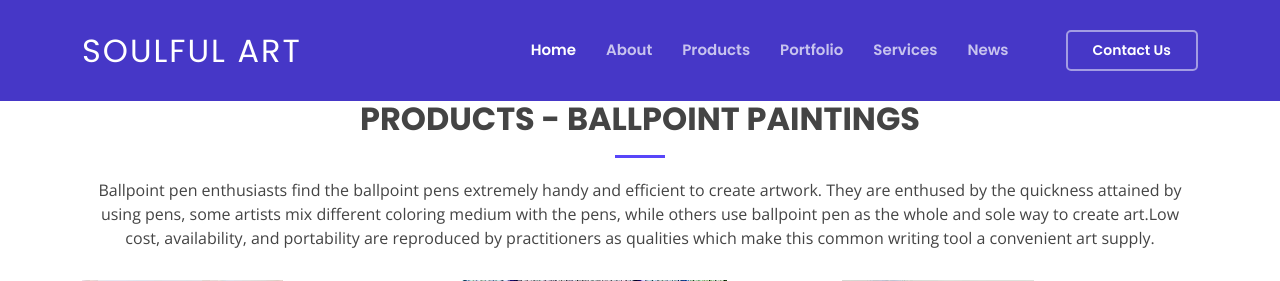
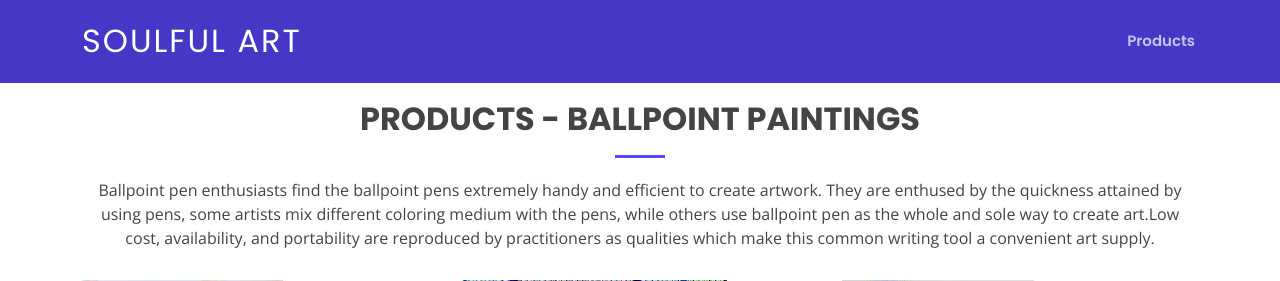
Before and after one commit to Lakshmipriya1411/Soulfulart, a PHP site: page /soulfulart/assets/products/ballpen.php in a window 1280 px wide. Shown: the top 281 px of the page. Run offline with PHP 8.4, Linux system fonts and the light colour scheme; some libraries are stand-ins or nearby versions.

Commit message:
update header change

```diff
--- a/assets/products/products-header.php
+++ b/assets/products/products-header.php
@@ -77,13 +77,13 @@
 
       <nav id="navbar" class="navbar">
         <ul>
-          <li><a id="home" class="nav-link  " href="../../index.php"  ><span class="nav-link-sp active">Home</span></a></li>
-          <li><a id="about" class="nav-link " href="../../about.php" ><span class="nav-link-sp">About</span></a></li>
+          <!-- <li><a id="home" class="nav-link  " href="../../index.php"  ><span class="nav-link-sp active">Home</span></a></li>
+          <li><a id="about" class="nav-link " href="../../about.php" ><span class="nav-link-sp">About</span></a></li> -->
           <li><a id="products" class="nav-link " href="../../products.php" >Products</a></li>
-          <li><a id="portfolio" class="nav-link  " href="../../portfolio" >Portfolio</a></li>
+          <!-- <li><a id="portfolio" class="nav-link  " href="../../portfolio" >Portfolio</a></li>
           <li><a id="services" class="nav-link " href="../../services.php" >Services</a></li>
           <li><a id="news" class="nav-link " href="../../news.php" >News</a></li>
-          <li><a id="contacts" class="getstarted " href="../../contacts.php" >Contact Us</a></li>
+          <li><a id="contacts" class="getstarted " href="../../contacts.php" >Contact Us</a></li> -->
         </ul>
         <i class="bi bi-list mobile-nav-toggle"></i>
       </nav><!-- .navbar -->
```
